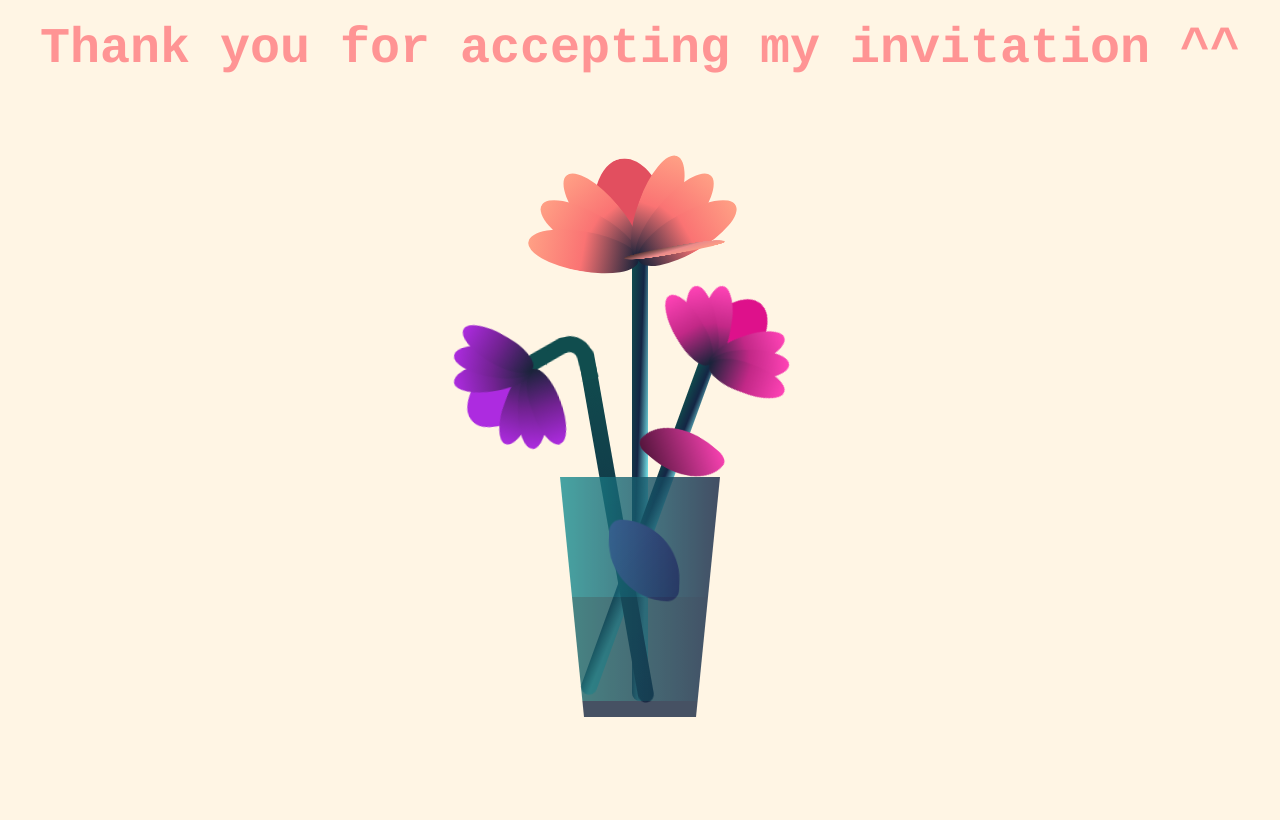
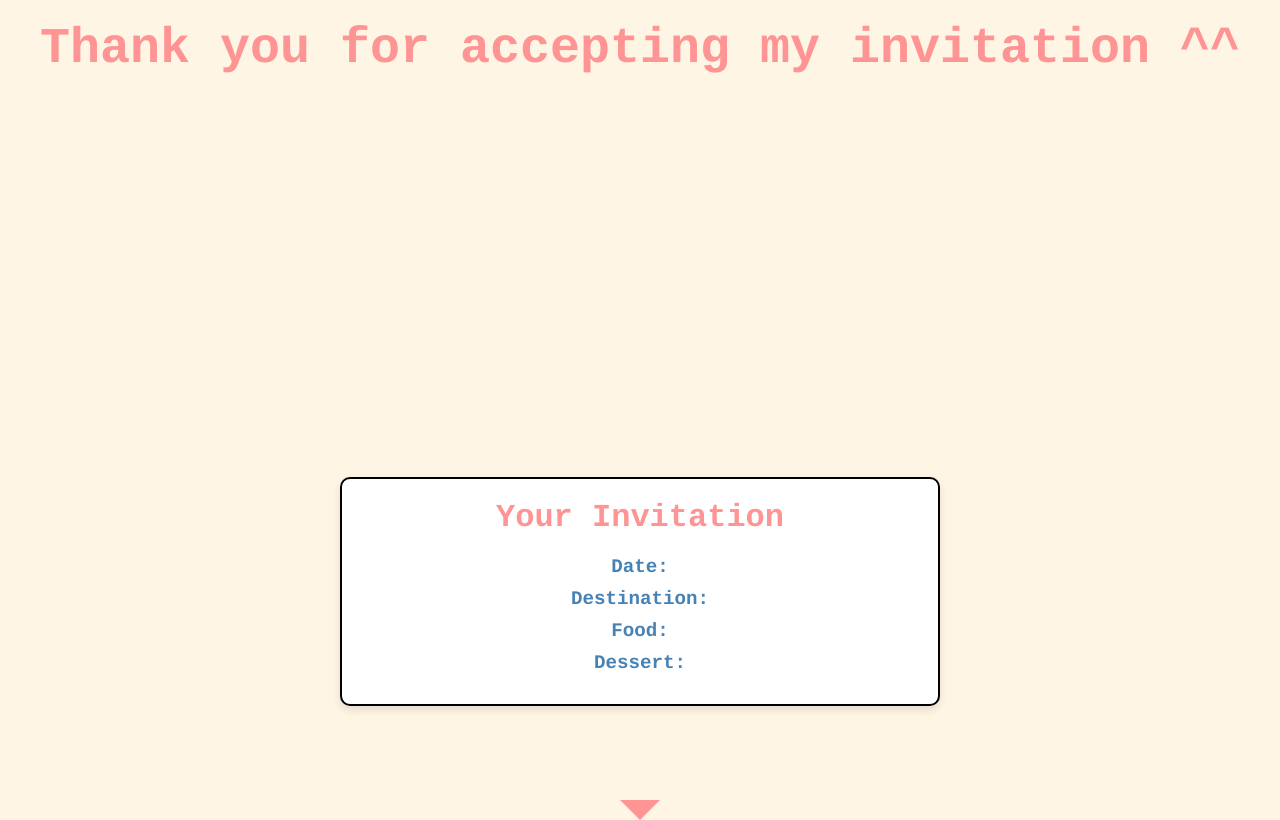
Before and after one commit to dsyyoung/exploreSG.github.io-main, a plain HTML site: page lastpage.html in a window 1280 px wide. Drawn offline with Linux system fonts and the light colour scheme.

Commit message:
add invitation card

```diff
--- a/css/flower.css
+++ /dev/null
@@ -1,365 +0,0 @@
-*,
-*::after,
-*::before{
-    padding: 0;
-    margin: 0;
-    box-sizing: border-box;
-}
-
-:root{
-    --color-bg: linear-gradient(to top,#010329,#000005);
-    --color-glass:linear-gradient(to left,#142544,#1a9092);
-    --color-water:linear-gradient(to left,#142544,#1b6d6e);
-}
-
-body{
-    background-color: #FFF5E4;
-    min-height: 100vh;
-    display: flex;
-    flex-direction: column; /* Change the direction to column */
-    align-items: center;
-    justify-content: flex-start; /* Align items to the start of the container */
-    overflow: hidden;
-	color: #FF9494;
-	font-family: courier;
-}
-
-#thankyou {
-    width: 100%; /* Ensure it spans the full width */
-    text-align: center; /* Keep the text centered */
-    margin-top: 20px; /* Add some space at the top */
-    z-index: 1000; /* Ensure it's above other elements if needed */
-    position: relative; /* Adjust based on layout needs */
-	margin-bottom: 400px;
-	font-size: 50px;
-}
-
-.flower{
-    position: relative;
-}
-
-.flower__glass{
-    width:20vmin;
-    height: 30vmin;
-    background-image: var(--color-glass);
-    clip-path: polygon(0 0, 100% 0, 85% 100%, 15% 100%);
-    opacity: .8;
-    position: relative;
-}
-
-.flower__glass::after{
-    content: '';
-    position: absolute;
-    bottom: 0;
-    left: 0;
-    background-color: #182843;
-    width: 100%;
-    height: 2vmin;
-}
-
-.flower__glass::before{
-    content: '';
-    position: absolute;
-    bottom: 0;
-    left: 0;
-    background-image: var(--color-water);
-    width: 100%;
-    height: 15vmin;
-}
-
-.f-wrapper{
-    position: absolute;
-    left: 45%;
-    bottom: 2vmin;
-}
-
-.f-wrapper--2{
-    left: 50%;
-    bottom: 5%;
-    transform-origin: 10% left;
-    transform: rotate(20deg);
-}
-
-.f-wrapper--3{
-    left: 30%;
-    bottom: 5%;
-    transform-origin: 10% left;
-    transform: rotate(-10deg);
-}
-
-.f-wrapper--3 .flower__line{
-    height: 45vmin;
-    position: relative;
-}
-
-.f-wrapper--3 .flower__line::after{
-    content: '';
-    position: absolute;
-    left:0;
-    top: 0;
-    width: 6vmin;
-    height: 6vmin;
-    transform: translate(-69%,-30%) rotate(-5deg);
-    border-radius:10vmin 10vmin 0 0;
-    border: 2vmin solid  #104d4e;
-    border-bottom: transparent;
-    border-left: transparent;
-}
-
-.f-wrapper--3 .flower__line::before{
-    content: '';
-    position: absolute;
-    left:-40%;
-    top: -1%;
-    width: 6vmin;
-    height: 2vmin;
-    transform-origin: right;
-    transform: translate(-100%,-80%) rotate(-20deg);
-    background-color: #104d4e;
-    border-radius: 2vmin;
-}
-
-.f-wrapper--3 .flower__line{
-    background-image: linear-gradient(to top,#142544,#104d4e);
-}
-
-
-.f-wrapper--2 .flower__line{
-    height: 45vmin;
-}
-
-.f-wrapper--2 .f{
-    transform: translateX(-50%) rotate(20deg);
-}
-
-.f-wrapper--3 .f{
-    transform: translate(-350%,-50%) rotate(-120deg);
-}
-
-.f-wrapper--2 .flower__leaf:not(:first-child){
-    width: 3.8vmin;
-    height: 10vmin;
-    background-image: linear-gradient(to bottom, #ff43b6 ,#c22887, #1a233a 99%);
-}
-
-.f-wrapper--3 .flower__leaf:not(:first-child){
-    width: 3.8vmin;
-    height: 10vmin;
-    background-image: linear-gradient(to bottom, #ad2be0 ,#712291, #1a233a 99%);
-}
-
-.f-wrapper--3 .flower__leaf--1{
-    width: 8vmin;
-    height: 10vmin;
-    bottom: 2vmin;
-    background-color: #ad2be0;
-}
-
-.f-wrapper--2 .flower__leaf--1{
-    width: 8vmin;
-    height: 10vmin;
-    bottom: 2vmin;
-    background-color: #de118b;
-}
-
-.f-wrapper--2 .f .flower__leaf--8{
-    width: 10vmin;
-    height: 9vmin;
-    bottom: 3vmin;
-    left: -30%;
-    transform: rotate(-50deg);
-    background-image: linear-gradient(to left bottom, #ff43b6 ,#4d1337);;
-}
-
-.f-wrapper--3 .f .flower__leaf--8{
-    width: 10vmin;
-    height: 9vmin;
-    left: -10% !important;
-    background-image: linear-gradient(to left bottom, #ad2be0 ,#712291);;
-}
-
-.flower__line{
-    width: 2vmin;
-    height: 56vmin;
-    background-image: linear-gradient(to left top,#82fdff 20%,#142544,#104d4e);
-    border-radius: 4vmin;
-}
-
-.f{
-    position: absolute;
-    top: 1vmin;
-    left: 50%;
-    transform: translateX(-50%) rotate(-10deg);
-    width: 2vmin;
-    height: 2vmin;
-}
-
-
-.flower__leaf{
-    position: absolute;
-    left: 50%;
-    bottom: 2vmin;
-    transform: translateX(-50%);
-    width: 5vmin;
-    height: 14vmin;
-    background-image: linear-gradient(to bottom, #ffa085 ,#fa7373, #1a233a 99%);
-
-    clip-path: ellipse(50% 50% at 50% 50%);
-    transform-origin: center bottom;
-    animation: open-flower 2s 1s backwards;
-}
-
-.flower__leaf--1{
-    width: 10vmin;
-    height: 12vmin;
-    bottom: 3vmin;
-    border-radius: 50% 50% 50% 50% / 80% 80% 20% 20%;
-    background-color: #e24f5f;
-    background-image: none;
-    animation: open-flowe--middle  1.4s 1s backwards;
-}
-
-.flower__leaf--2{
-    transform: translateX(-50%) rotate(-30deg);
-}
-.flower__leaf--3{
-    transform: translateX(-50%) rotate(-50deg);
-}
-.flower__leaf--4{
-    transform: translateX(-50%) rotate(-70deg);
-}
-
-.flower__leaf--5{
-    transform: translateX(-50%) rotate(30deg);
-}
-
-.flower__leaf--6{
-    transform: translateX(-50%) rotate(50deg);
-}
-
-.flower__leaf--7{
-    transform: translateX(-50%) rotate(70deg);
-}
-
-.flower__leaf--8{
-    width: 13vmin;
-    height: 11vmin;
-    bottom: 6vmin;
-    left: -30%;
-    border-radius: none;
-    clip-path: none;
-    border-radius: 10vmin 2vmin 10vmin 2vmin;
-    transform: rotate(-55deg);
-    background-image: linear-gradient(to left bottom, #ffa085 ,#eb8b8b,#492f2f 98%);
-}
-
-.flower__fall-down--yellow{
-    animation: flower-fall-down-yellow  8s 1.2s linear forwards;
-}
-
-.flower__fall-down--pink{
-    animation: flower-fall-down-pink  5s 1.2s linear forwards;
-}
-
-.flower__fall-down--purple{
-    bottom: 4vmin;
-    animation:flower-fall-down-purple  6s 1.2s linear forwards, flower-falling 6s 7.2s linear infinite;
-}
-
-
-@keyframes open-flower{
-        0%{
-            transform:  translateX(-50%) rotate(0);
-        }
-}
-
-@keyframes open-flowe--middle {
-    0%{
-        opacity: 0;
-        transform: translateX(-50%) scale(0);
-    }
-}
-
-@keyframes flower-fall-down-pink {
-
-    0%{
-        transform: rotate(-55deg);
-    }
-
-    50%{
-        transform: rotateX(-100deg);
-    }
-
-    100%{
-        transform:translate(2vmin,28vmin);
-    }
-
-}
-
-@keyframes flower-fall-down-yellow {
-
-    0%{
-        transform: rotate(-55deg);
-    }
-
-    50%{
-        bottom: 3vmin;
-        transform: rotateX(-100deg);
-    }
-
-    100%{
-        transform:translate(2vmin,70vmin) rotate(150deg);
-    }
-
-}
-
-@keyframes flower-fall-down-purple {
-
-    0%{
-        transform: rotate(-50deg);
-    }
-
-    25%{
-        bottom: 1vmin ;
-        transform: rotateX(-100deg);
-        perspective: 0px;
-    }
-
-    50%{
-        perspective: 0px;
-        transform:translate(-30vmin,2vmin) rotate(90deg);
-    }
-
-    75%{
-        perspective: 0px;
-        transform:translate(-34vmin,-2vmin);
-    }
-
-    100%{
-        transform-origin: center;
-        transform:translate(-34vmin,-2vmin) rotateY(-80deg) rotateX(35deg);
-    }
-
-}
-
-@keyframes flower-falling {
-    0%,100%{
-        transform-origin: center;
-        transform:translate(-34vmin,-2vmin) rotateY(-80deg) rotateX(35deg);
-    }
-
-    25%{
-        transform-origin: center;
-        transform:translate(-34.4vmin,-2vmin) rotateY(-84deg) rotateX(35deg);
-    }
-
-    50%{
-        transform-origin: center;
-        transform:translate(-32vmin,-4.2vmin) rotateY(-80deg) rotateX(35deg);
-    }
-
-    75%{
-        transform-origin: center;
-        transform:translate(-36vmin,1.1vmin) rotateY(-80deg) rotateX(35deg);
-    }
-}
--- /dev/null
+++ b/css/lastpage.css
@@ -0,0 +1,92 @@
+*,
+*::after,
+*::before{
+    padding: 0;
+    margin: 0;
+    box-sizing: border-box;
+}
+
+:root{
+    --color-bg: linear-gradient(to top,#010329,#000005);
+    --color-glass:linear-gradient(to left,#142544,#1a9092);
+    --color-water:linear-gradient(to left,#142544,#1b6d6e);
+}
+
+body{
+    background-color: #FFF5E4;
+    min-height: 100vh;
+    display: flex;
+    flex-direction: column; /* Change the direction to column */
+    align-items: center;
+    justify-content: flex-start; /* Align items to the start of the container */
+    overflow: hidden;
+	color: #FF9494;
+	font-family: courier;
+}
+
+#thankyou {
+    width: 100%; /* Ensure it spans the full width */
+    text-align: center; /* Keep the text centered */
+    margin-top: 20px; /* Add some space at the top */
+    z-index: 1000; /* Ensure it's above other elements if needed */
+    position: relative; /* Adjust based on layout needs */
+	margin-bottom: 400px;
+	font-size: 50px;
+}
+
+.invitation-card {
+    background-color: #ffffff;
+    border: 2px solid #000000;
+    border-radius: 10px;
+    box-shadow: 0 4px 8px rgba(0, 0, 0, 0.1);
+    padding: 20px;
+    width: 80%;
+    max-width: 600px;
+    text-align: center;
+  }
+
+.invitation-card h1 {
+    color: #FF9494;
+    margin-bottom: 20px;
+  }
+
+.invitation-card p {
+    font-size: 1.2em;
+    margin: 10px 0;
+  }
+
+.invitation-card strong {
+    color: #4682b4;
+  }
+
+.invitation-card span {
+    color: #2e8b57;
+    font-weight: bold;
+  }
+
+/* Add some decorative elements*/
+.invitation-card::before {
+    content: '';
+    position: absolute;
+    top: -20px;
+    left: 50%;
+    transform: translateX(-50%);
+    width: 0;
+    height: 0;
+    border-left: 20px solid transparent;
+    border-right: 20px solid transparent;
+    border-bottom: 20px solid #FF9494
+}
+
+.invitation-card::after {
+    content: '';
+    position: absolute;
+    bottom: -20px;
+    left: 50%;
+    transform: translateX(-50%);
+    width: 0;
+    height: 0;
+    border-left: 20px solid transparent;
+    border-right: 20px solid transparent;
+    border-top: 20px solid #FF9494;
+}
--- a/lastpage.html
+++ b/lastpage.html
@@ -4,59 +4,24 @@
     <meta charset="UTF-8" />
     <meta name="viewport" content="width=device-width, initial-scale=1.0" />
     <title>Document</title>
-    <link rel="stylesheet" href="css/flower.css" />
+    <link rel="stylesheet" href="css/lastpage.css" />
   </head>
   <body>
     <div id="thankyou"><b>Thank you for accepting my invitation ^^</b></div>
-    <div class="flower">
-      <div class="f-wrapper">
-        <div class="flower__line"></div>
-        <div class="f">
-          <div class="flower__leaf flower__leaf--1"></div>
-          <div class="flower__leaf flower__leaf--2"></div>
-          <div class="flower__leaf flower__leaf--3"></div>
-          <div class="flower__leaf flower__leaf--4"></div>
-          <div class="flower__leaf flower__leaf--5"></div>
-          <div class="flower__leaf flower__leaf--6"></div>
-          <div class="flower__leaf flower__leaf--7"></div>
-          <div
-            class="flower__leaf flower__leaf--8 flower__fall-down--yellow"
-          ></div>
-        </div>
+    <div class="invitation-card">
+      <h1>Your Invitation</h1>
+      <div id="invitation-content">
+        <p><strong>Date:</strong> <span id="selected-date"></span></p>
+        <p><strong>Destination:</strong> <span id="selected-destinations"></span></p>
+        <p><strong>Food:</strong> <span id="selected-food"></span></p>
+        <p><strong>Dessert:</strong> <span id="selected-dessert"></span></p>
       </div>
-
-      <div class="f-wrapper f-wrapper--2">
-        <div class="flower__line"></div>
-        <div class="f">
-          <div class="flower__leaf flower__leaf--1"></div>
-          <div class="flower__leaf flower__leaf--2"></div>
-          <div class="flower__leaf flower__leaf--3"></div>
-          <div class="flower__leaf flower__leaf--4"></div>
-          <div class="flower__leaf flower__leaf--5"></div>
-          <div class="flower__leaf flower__leaf--6"></div>
-          <div class="flower__leaf flower__leaf--7"></div>
-          <div
-            class="flower__leaf flower__leaf--8 flower__fall-down--pink"
-          ></div>
-        </div>
-      </div>
-
-      <div class="f-wrapper f-wrapper--3">
-        <div class="flower__line"></div>
-        <div class="f">
-          <div class="flower__leaf flower__leaf--1"></div>
-          <div class="flower__leaf flower__leaf--2"></div>
-          <div class="flower__leaf flower__leaf--3"></div>
-          <div class="flower__leaf flower__leaf--4"></div>
-          <div class="flower__leaf flower__leaf--5"></div>
-          <div class="flower__leaf flower__leaf--6"></div>
-          <div class="flower__leaf flower__leaf--7"></div>
-          <div
-            class="flower__leaf flower__leaf--8 flower__fall-down--purple"
-          ></div>
-        </div>
-      </div>
-      <div class="flower__glass"></div>
     </div>
+    <script>
+      document.getElementById('selected-date').textContent = localStorage.getItem('selectedDate');
+      document.getElementById('selected-destinations').textContent = JSON.parse(localStorage.getItem('selectedDestinations')).join(', ');
+      document.getElementById('selected-food').textContent = JSON.parse(localStorage.getItem('selectedFood')).join(', ');
+      document.getElementById('selected-dessert').textContent = JSON.parse(localStorage.getItem('selectedDessert')).join(', ');
+    </script>
   </body>
 </html>
```
Also changed, not shown: date.html (+10 -2 lines), dessert.html (+9 -3 lines), destinations.html (+9 -3 lines), food.html (+9 -3 lines).
